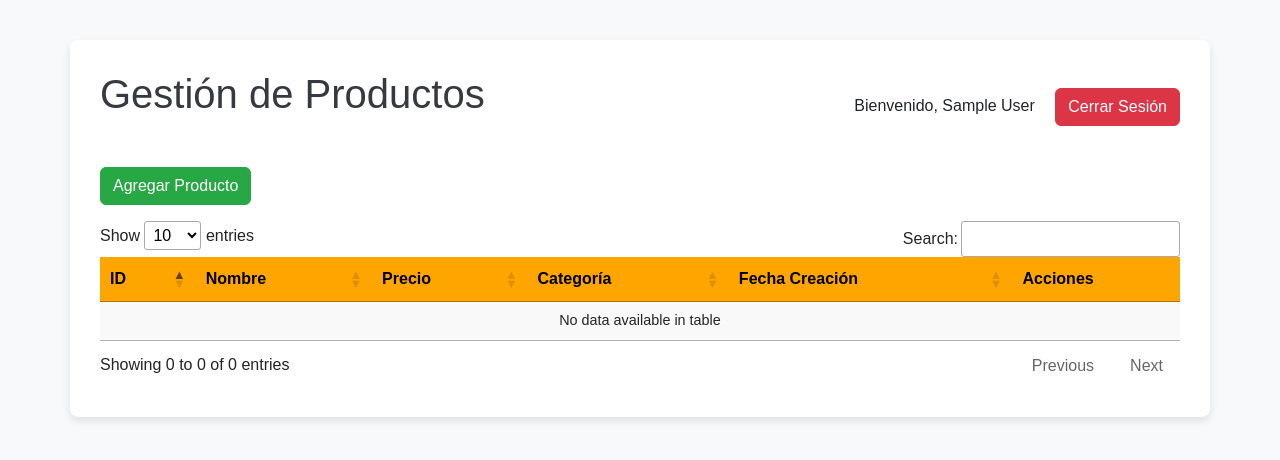
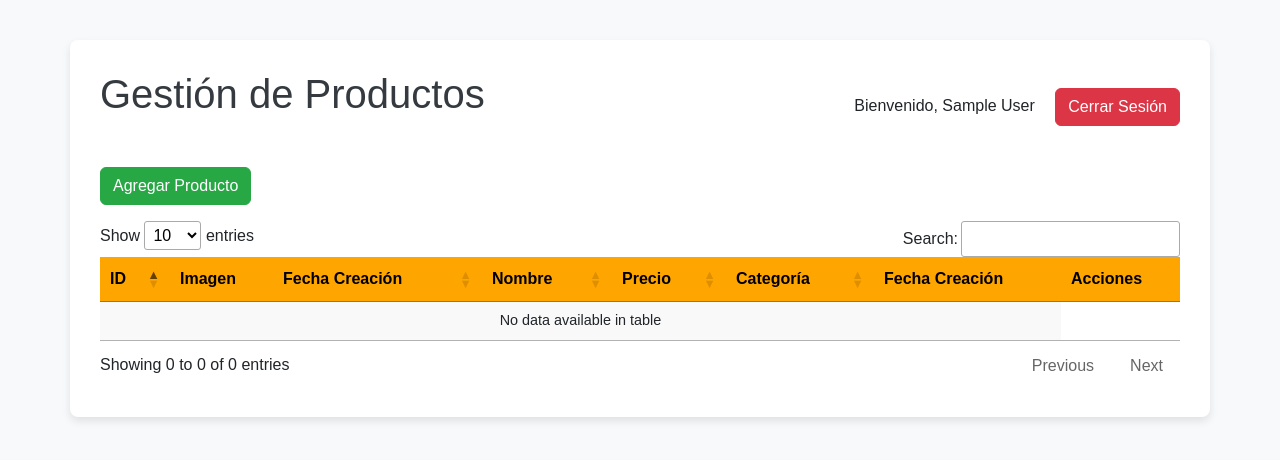
Before and after one commit to diegoxneto/catalogoProductos, a PHP site: page /productos.php in a window 1280 px wide. Shown: the top 460 px of the page. Run offline with PHP 8.4, Linux system fonts and the light colour scheme; the visitor is signed in with stand-in values (Sample User, id 1); data that the repository does not hold is empty; some libraries are stand-ins or nearby versions.

Commit message:
Implementar campo de URL de imagen para medios digitales

```diff
--- a/api.php
+++ b/api.php
@@ -70,7 +70,7 @@ try { // Añadimos un try-catch global para capturar errores de PDO en el API
             $stmt_filtered = null;
 
             // --- 3. Obtener los datos para la página actual (filtrados, ordenados y paginados) ---
-            $sql_data = "SELECT id, nombre, precio, categoria, fecha_creacion FROM productos"
+            $sql_data = "SELECT id, nombre, imagen_url, precio, categoria, fecha_creacion FROM productos"
                         . $where_sql
                         . " ORDER BY " . $order_by_column . " " . strtoupper($order_direction) // ¡PDO es seguro con nombres de columna directos aquí si los obtienes de un array controlado!
                         . " LIMIT ? OFFSET ?"; // Sintaxis de paginación para PostgreSQL
@@ -108,6 +108,8 @@ try { // Añadimos un try-catch global para capturar errores de PDO en el API
             $nombre = $_POST['nombre'] ?? '';
             $precio = $_POST['precio'] ?? '';
             $categoria = $_POST['categoria'] ?? '';
+            $imagen_url = $_POST['imagen_url'] ?? NULL; // <--- Obtén la URL de la imagen. Usa NULL si está vacío.
+
 
             if (empty($nombre) || empty($precio) || empty($categoria)) {
                 http_response_code(400);
@@ -120,12 +122,13 @@ try { // Añadimos un try-catch global para capturar errores de PDO en el API
                 exit();
             }
 
-            $sql = "INSERT INTO productos (nombre, precio, categoria) VALUES (?, ?, ?)";
+            $sql = "INSERT INTO productos (nombre, imagen_url, precio, categoria) VALUES (?, ?, ?, ?)";
             $stmt = $conn->prepare($sql);
             // PDO::PARAM_STR para strings, PDO::PARAM_INT para enteros, PDO::PARAM_STR para decimales que se tratan como strings
             $stmt->bindValue(1, $nombre, PDO::PARAM_STR);
             $stmt->bindValue(2, $precio); // PDO infiere el tipo numérico
             $stmt->bindValue(3, $categoria, PDO::PARAM_STR);
+            $stmt->bindValue(4, $imagen_url, PDO::PARAM_STR);
 
             if ($stmt->execute()) {
                 http_response_code(201);
@@ -148,7 +151,7 @@ try { // Añadimos un try-catch global para capturar errores de PDO en el API
                 exit();
             }
 
-            $sql = "SELECT id, nombre, precio, categoria FROM productos WHERE id = ?";
+            $sql = "SELECT id, imagen_url, nombre, precio, categoria FROM productos WHERE id = ?";
             $stmt = $conn->prepare($sql);
             $stmt->bindValue(1, $id, PDO::PARAM_INT);
             $stmt->execute();
@@ -179,6 +182,7 @@ try { // Añadimos un try-catch global para capturar errores de PDO en el API
             }
 
             $id = isset($input_data['id']) ? intval($input_data['id']) : 0;
+            $imagen_url = $input_data['imagen_url'] ?? NULL;
             $nombre = $input_data['nombre'] ?? '';
             $precio = $input_data['precio'] ?? '';
             $categoria = $input_data['categoria'] ?? '';
@@ -194,12 +198,13 @@ try { // Añadimos un try-catch global para capturar errores de PDO en el API
                 exit();
             }
 
-            $sql = "UPDATE productos SET nombre = ?, precio = ?, categoria = ? WHERE id = ?";
+            $sql = "UPDATE productos SET nombre = ?, imagen_url = ?, precio = ?, categoria = ? WHERE id = ?";
             $stmt = $conn->prepare($sql);
-            $stmt->bindValue(1, $nombre, PDO::PARAM_STR);
-            $stmt->bindValue(2, $precio);
-            $stmt->bindValue(3, $categoria, PDO::PARAM_STR);
-            $stmt->bindValue(4, $id, PDO::PARAM_INT);
+            $stmt->bindValue(1, $imagen_url, PDO::PARAM_STR);
+            $stmt->bindValue(2, $nombre, PDO::PARAM_STR);
+            $stmt->bindValue(3, $precio);
+            $stmt->bindValue(4, $categoria, PDO::PARAM_STR);
+            $stmt->bindValue(5, $id, PDO::PARAM_INT);
 
             if ($stmt->execute()) {
                 if ($stmt->rowCount() > 0) { // rowCount() para PDO
--- a/productos.php
+++ b/productos.php
@@ -55,6 +55,7 @@ $nombre_usuario = $_SESSION['usuario_nombre'] ?? $_SESSION['usuario_email'];
         <thead>
             <tr>
                 <th>ID</th>
+                <th>Imagen</th> <th>Fecha Creación</th>
                 <th>Nombre</th>
                 <th>Precio</th>
                 <th>Categoría</th>
@@ -88,6 +89,10 @@ $nombre_usuario = $_SESSION['usuario_nombre'] ?? $_SESSION['usuario_email'];
                     <div class="mb-3">
                         <label for="categoria" class="form-label">Categoría</label>
                         <input type="text" class="form-control" id="categoria" name="categoria" required>
+                    </div>
+                    <div class="mb-3">
+                        <label for="imagen_url" class="form-label">URL de Imagen</label>
+                        <input type="url" class="form-control" id="imagen_url" name="imagen_url" placeholder="https://ejemplo.com/imagen.jpg">
                     </div>
                     <button type="submit" class="btn btn-primary" id="btnSaveProduct">Guardar</button>
                 </form>
@@ -189,10 +194,20 @@ $(document).ready(function() {
         },
         "columns": [
             { "data": "id" },
+            { // Nueva columna para la imagen
+            "data": "imagen_url",
+            "render": function (data, type, row) {
+                if (data) {
+                    return '<img src="' + data + '" alt="Producto" style="width: 50px; height: auto; border-radius: 5px;">';
+                }
+                return ''; // Si no hay URL, no muestra nada
+            },
+            "orderable": false // Las imágenes no suelen ser ordenables
+            },
             { "data": "nombre" },
             { "data": "precio" },
-            { "data": "categoria" }, // Asegúrate de que esta columna exista en tu tabla 'productos'
-            { "data": "fecha_creacion" }, // Asegúrate de que esta columna exista en tu tabla 'productos'
+            { "data": "categoria" },
+            { "data": "fecha_creacion" },
             {
                 "data": null,
                 "render": function (data, type, row) {
@@ -231,6 +246,7 @@ $(document).ready(function() {
             success: function(response) {
                 if (response.id) {
                     $('#productId').val(response.id);
+                    $('#imagen_url').val(response.imagen_url);
                     $('#nombre').val(response.nombre);
                     $('#precio').val(response.precio);
                     $('#categoria').val(response.categoria);
```
